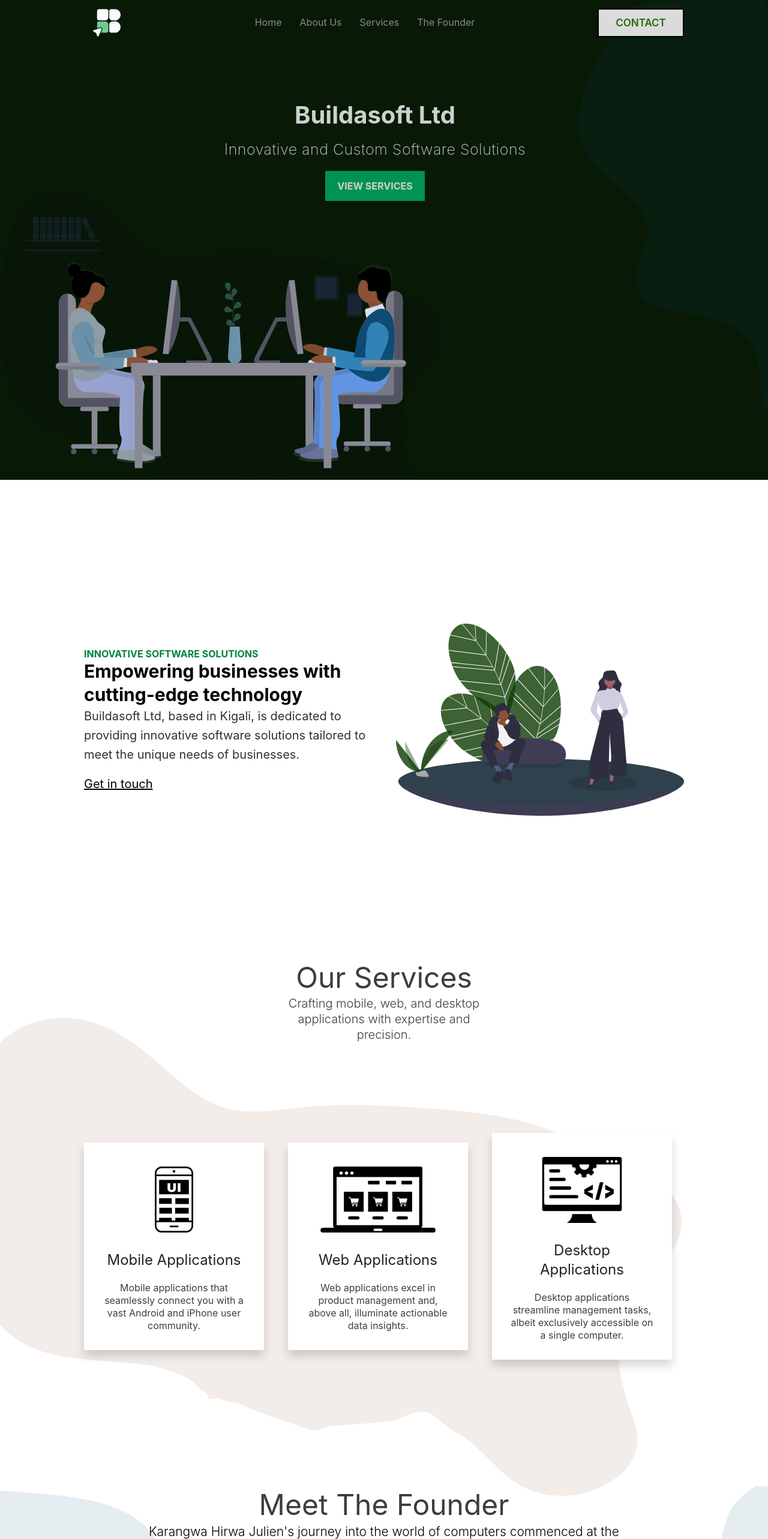
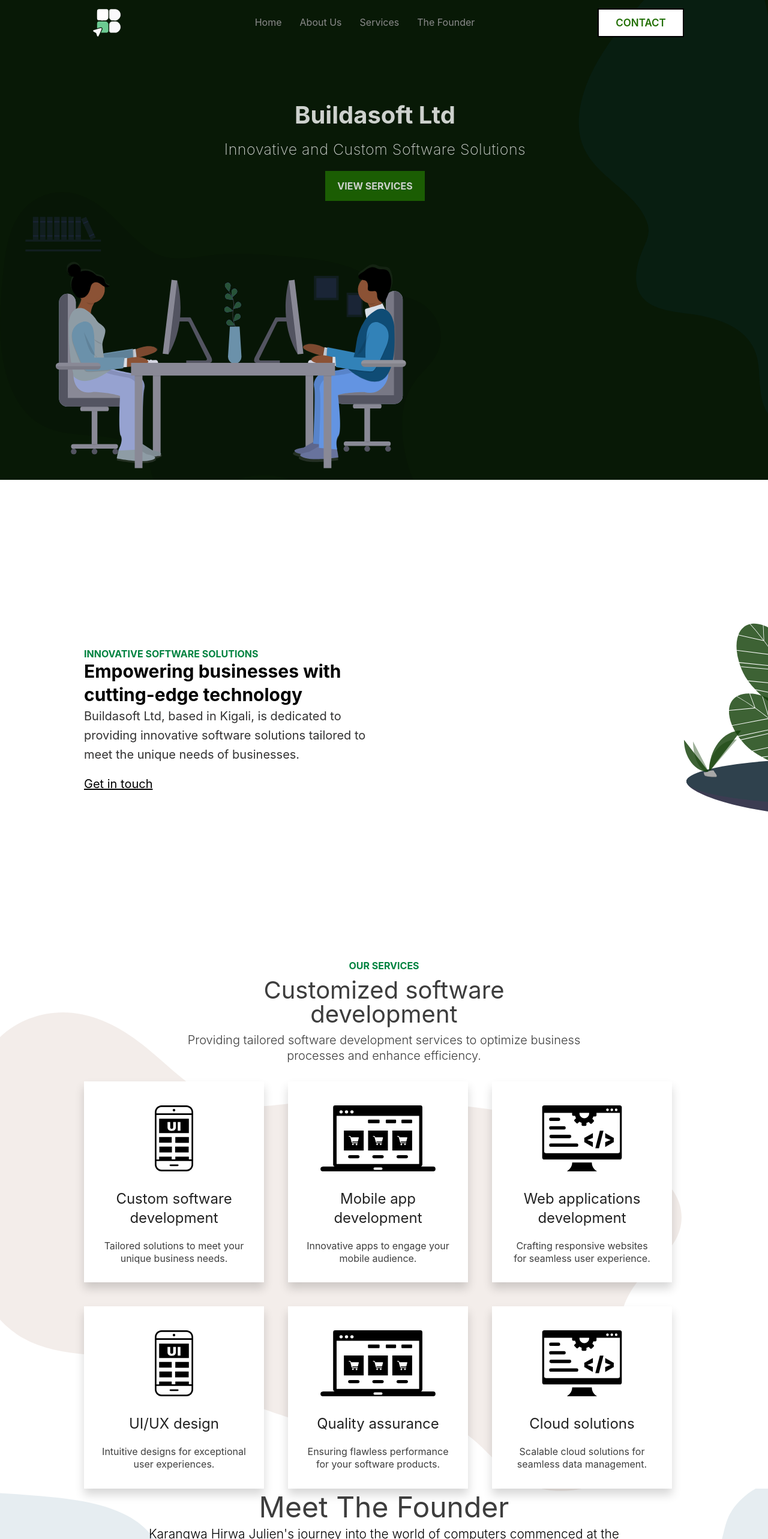
Before and after one commit to buildasoftltd/buildasoftltd, a Next.js app: page / in a window 1280 px wide. Shown: the top 2566 px of the page at 60% size. Built offline with nearby package versions, Linux system fonts and the light colour scheme.

Commit message:
Update product section with more products

```diff
--- a/components/Footer/Footer.js
+++ b/components/Footer/Footer.js
@@ -8,7 +8,7 @@ const Footer = () => {
           <div className="footer-text">
             <h4>CONTACT US</h4>
             <span>
-              +25 079 125 6093 <br /> buildasoftltd@gmail.com <br /><br />
+              +25 078 206 1714 <br /> buildasoftltd@gmail.com <br /><br />
             </span>
             <span style={{fontWeight: "semibold", fontSize: "18px"}}>Social Media: <br /></span>
             <span className="footer-social-media">
--- a/components/Header/Header.js
+++ b/components/Header/Header.js
@@ -54,13 +54,13 @@ class Header extends React.Component {
           </div>
 
         </div>
-        <div className="left-shape">
+        <div className="left-shape slide-in">
           <img src="main-pic.svg" alt=""/>
         </div>
-        <div className="right-top-shape">
+        <div className="right-top-shape slide-in-right">
           <img src="top-right.svg" alt=""/>
         </div>
-        <div className="main-title-container">
+        <div className="main-title-container slide-in-bottom">
           <h2>Buildasoft Ltd</h2>
           <p>Innovative and Custom Software Solutions</p>
           <a href="#" className='main-button-container'>VIEW SERVICES</a>
--- a/components/MissionSection/MissionSection.js
+++ b/components/MissionSection/MissionSection.js
@@ -6,14 +6,14 @@ const MissionSection = () => {
       <div className="mission-section" id="mission-section">
           <di className="mission">
             <div className="mission-content">
-              <h3 className='mission-tag'>INNOVATIVE SOFTWARE SOLUTIONS</h3>
-              <h2 className='mission-title'>Empowering businesses with cutting-edge technology</h2>
-              <p className='text-2xl' style={{ marginBottom: "20px" }}>
+              <h3 className='mission-tag slide-in'>INNOVATIVE SOFTWARE SOLUTIONS</h3>
+              <h2 className='mission-title start-hidden slide-in-bottom'>Empowering businesses with cutting-edge technology</h2>
+              <p className='text-2xl slide-in-bottom' style={{ marginBottom: "20px" }}>
                 Buildasoft Ltd, based in Kigali, is dedicated to providing innovative software solutions tailored to meet the unique needs of businesses.
               </p>
-              <a href="#" className='mission-button'>Get in touch</a>
+              <a href="#" className='mission-button slide-in-bottom'>Get in touch</a>
             </div>
-            <div className="mission-image">
+            <div className="mission-image slide-in-right">
               <img src="/mission_k2.svg" alt=""/>
             </div>
           </di>
--- a/components/ProductsSection/ProductsSection.js
+++ b/components/ProductsSection/ProductsSection.js
@@ -5,8 +5,9 @@ const ProductSection = () => {
     <>
       <div className="products-section" id="products-section">
         <div className="product-header">
-          <h1 className="text-4xl">Our Services</h1>
-          <span className='text-gray-400'>Crafting mobile, web, and desktop applications with expertise and precision.</span>
+          <h3 className='mission-tag'>OUR SERVICES</h3>
+          <h1 className="text-4xl">Customized software development</h1>
+          <span className='text-gray-400'>Providing tailored software development services to optimize business processes and enhance efficiency.</span>
         </div>
 
         <div className="products-group">
@@ -15,8 +16,8 @@ const ProductSection = () => {
               <img src="/mobile-ui.svg" alt=""/>
             </div>
             <div className="detail">
-              <h3 className='text-2xl'>Mobile Applications</h3>
-              <p className='text-md font-light'>Mobile applications that seamlessly connect you with a vast Android and iPhone user community.</p>
+              <h3 className='text-2xl'>Custom software development</h3>
+              <p className='text-md font-light'>Tailored solutions to meet your unique business needs.</p>
             </div>
           </div>
 
@@ -25,8 +26,8 @@ const ProductSection = () => {
               <img src="/ecommerce website.svg" alt=""/>
             </div>
             <div className="detail">
-              <h3 className='text-2xl'>Web Applications</h3>
-              <p className='text-md font-light'>Web applications excel in product management and, above all, illuminate actionable data insights.</p>
+              <h3 className='text-2xl'>Mobile app development</h3>
+              <p className='text-md font-light'>Innovative apps to engage your mobile audience.</p>
             </div>
           </div>
 
@@ -35,8 +36,38 @@ const ProductSection = () => {
               <img src="/web-development.svg" className="product-img" alt=""/>
             </div>
             <div className="detail">
-              <h3 className='text-2xl'>Desktop Applications</h3>
-              <p className='text-md font-light'>Desktop applications streamline management tasks, albeit exclusively accessible on a single computer.</p>
+              <h3 className='text-2xl'>Web applications development</h3>
+              <p className='text-md font-light'>Crafting responsive websites for seamless user experience.</p>
+            </div>
+          </div>
+
+          <div className="product">
+            <div className="product-image">
+              <img src="/mobile-ui.svg" alt=""/>
+            </div>
+            <div className="detail">
+              <h3 className='text-2xl'>UI/UX design</h3>
+              <p className='text-md font-light'>Intuitive designs for exceptional user experiences.</p>
+            </div>
+          </div>
+
+          <div className="product">
+            <div className="product-image">
+              <img src="/ecommerce website.svg" alt=""/>
+            </div>
+            <div className="detail">
+              <h3 className='text-2xl'>Quality assurance</h3>
+              <p className='text-md font-light'>Ensuring flawless performance for your software products.</p>
+            </div>
+          </div>
+
+          <div className="product">
+            <div className="product-image">
+              <img src="/web-development.svg" className="product-img" alt=""/>
+            </div>
+            <div className="detail">
+              <h3 className='text-2xl'>Cloud solutions</h3>
+              <p className='text-md font-light'>Scalable cloud solutions for seamless data management.</p>
             </div>
           </div>
 
--- a/styles/globals.css
+++ b/styles/globals.css
@@ -107,10 +107,56 @@ a {
   padding-right: 30px ;
 }
 
+.slide-in {
+  /* width: 100%; */
+  animation: slideIn 2s forwards; /* Adjust duration as needed */
+}
+
+@keyframes slideIn {
+  from {
+      transform: translateX(-100%);
+  }
+  to {
+      transform: translateX(0);
+  }
+}
+
+.slide-in-right {
+  /* width: 100%; */
+  animation: slideInRight 2s forwards; /* Adjust duration as needed */
+}
+
+@keyframes slideInRight {
+  from {
+      transform: translateX(100%);
+  }
+  to {
+      transform: translateX(0);
+  }
+}
+
+.slide-in-bottom {
+    /* width: 100%; */
+    animation: slideInBottom 2s forwards; /* Adjust duration as needed */
+}
+
+@keyframes slideInBottom {
+    from {
+        transform: translateY(100%);
+    }
+    to {
+        transform: translateY(0);
+    }
+}
+
+.start-hidden {
+  overflow: hidden;
+}
+
 .contact-us {
   width: 144px;
   height: 48px;
-  background: #dcdbdb 0% 0% no-repeat padding-box;
+  background: #ffffff 0% 0% no-repeat padding-box;
   color: #216f03;
   cursor: pointer;
   font-weight: 600;
@@ -235,7 +281,7 @@ a {
 }
 
 .main-button-container {
-  background-color: #00b265;
+  background-color: #216f03;
   padding: 15px 20px 15px 20px;
   margin-top: 10px;
   color: white;
@@ -243,7 +289,9 @@ a {
 }
 
 .main-button-container:hover {
-  background-color: #0f7564;
+  background-color: #ffffff;
+  color: #216f03;
+  border: 2px solid #ffffff;
 }
 
 .left-shape{
@@ -329,6 +377,7 @@ a {
 .mission-section {
   width: 100%;
   height: 100vh;
+  overflow: hidden;
 }
 
 .mission-tag {
@@ -710,19 +759,20 @@ a {
   display: grid;
   grid-template-columns: repeat(3, 300px);
   grid-gap: 40px;
-  height: 100vh;
+  /* height: 100vh; */
   align-items: center;
-  margin-top: -60px;
+  margin-top: 30px;
+
   z-index: 2;
 }
 .product-header {
-  max-width: 400px;
+  max-width: 700px;
   margin: 0 auto;
   text-align: center;
   padding: 0 20px;
 }
 .product-header h1 {
-  font-size: 48px;
+  font-size: 40px;
   margin: 10px;
   font-weight: 400;
   color: #3D3D3D;
```
